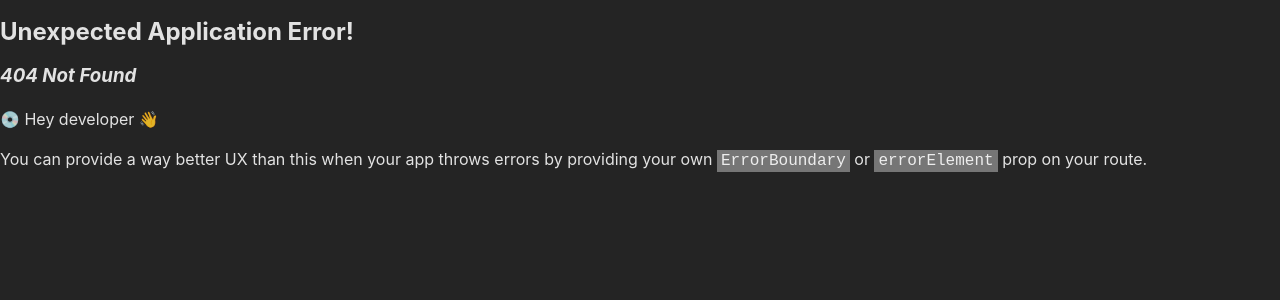
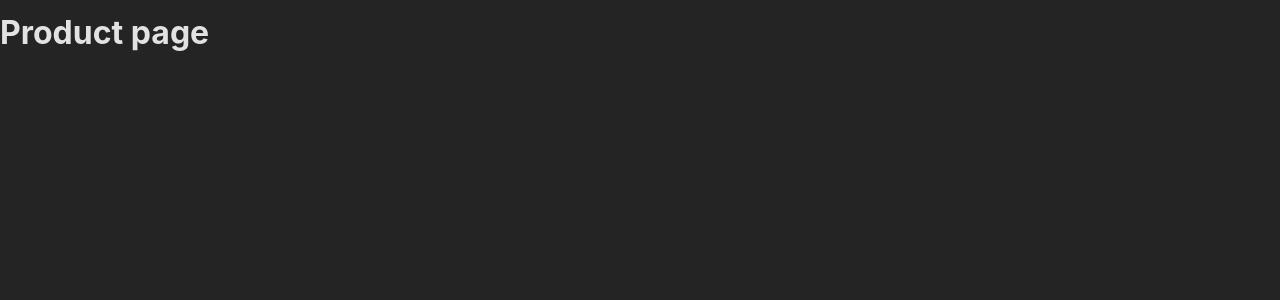
Before and after one commit to cr-arostegui/react-router-spa, a React (Create React App) app: page /products in a window 1280 px wide. Before the commit this address had no page. Shown: the top 300 px of the page. Built offline with nearby package versions, Linux system fonts and the light colour scheme.

Commit message:
Add products page and its route

```diff
--- /dev/null
+++ b/src/pages/Products.js
@@ -0,0 +1,7 @@
+import React from "react";
+
+function ProductsPage() {
+    return <h1>Product page</h1>
+}
+
+export default ProductsPage;
```
Also changed, not shown: src/App.js (+6 -2 lines).
